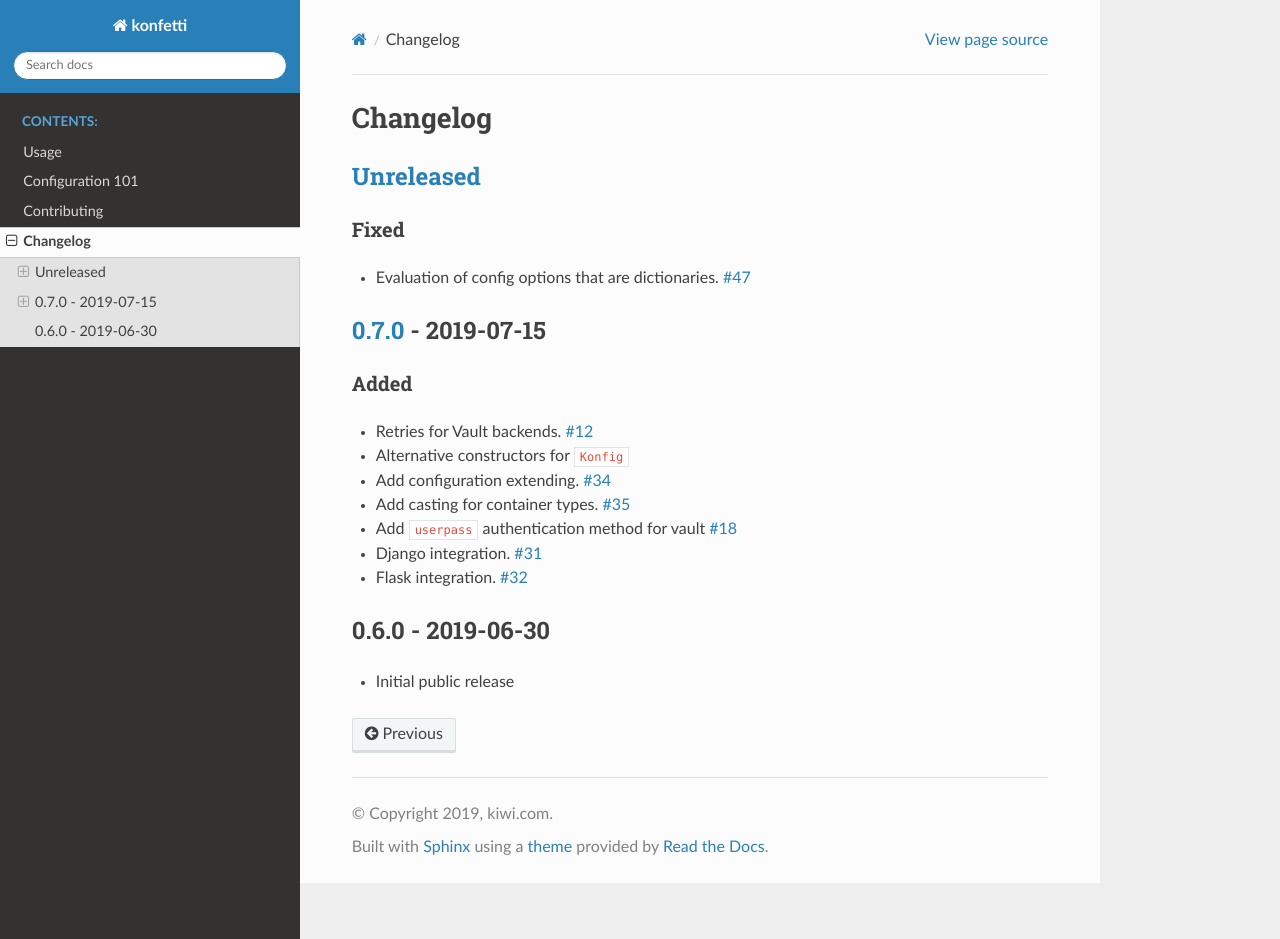
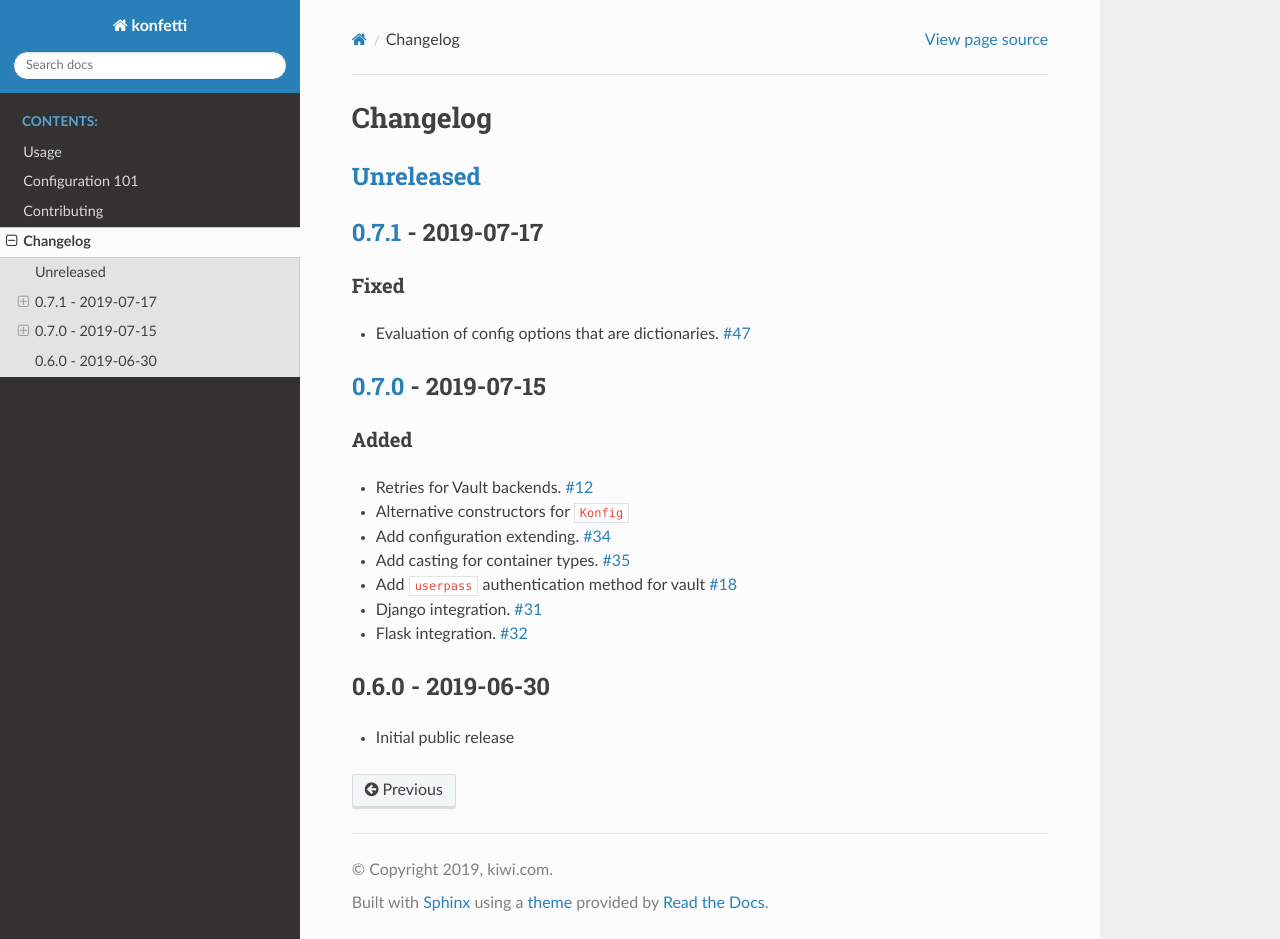
Before and after one commit to kiwicom/konfetti, a Sphinx documentation site: the page built from docs/changelog.rst, in a window 1280 px wide and 939 px high. Built offline with Sphinx 7.4.7 and the Read the Docs theme 2.0.0, drawn with Linux system fonts in a browser that asks for light colours.

Commit message:
Release 0.7.1

```diff
--- a/docs/changelog.rst
+++ b/docs/changelog.rst
@@ -6,13 +6,16 @@ Changelog
 `Unreleased`_
 -------------
 
+`0.7.1`_ - 2019-07-17
+---------------------
+
 Fixed
 ~~~~~
 
 - Evaluation of config options that are dictionaries. `#47`_
 
 `0.7.0`_ - 2019-07-15
-------------------
+---------------------
 
 Added
 ~~~~~
@@ -32,6 +35,7 @@ Added
 
 .. _Unreleased: https://github.com/kiwicom/konfetti/compare/0.7.0...HEAD
 .. _0.7.0: https://github.com/kiwicom/konfetti/compare/0.6.0...0.7.0
+.. _0.7.1: https://github.com/kiwicom/konfetti/compare/0.7.0...0.7.1
 
 .. _#47: https://github.com/kiwicom/konfetti/issues/47
 .. _#35: https://github.com/kiwicom/konfetti/issues/35
```
